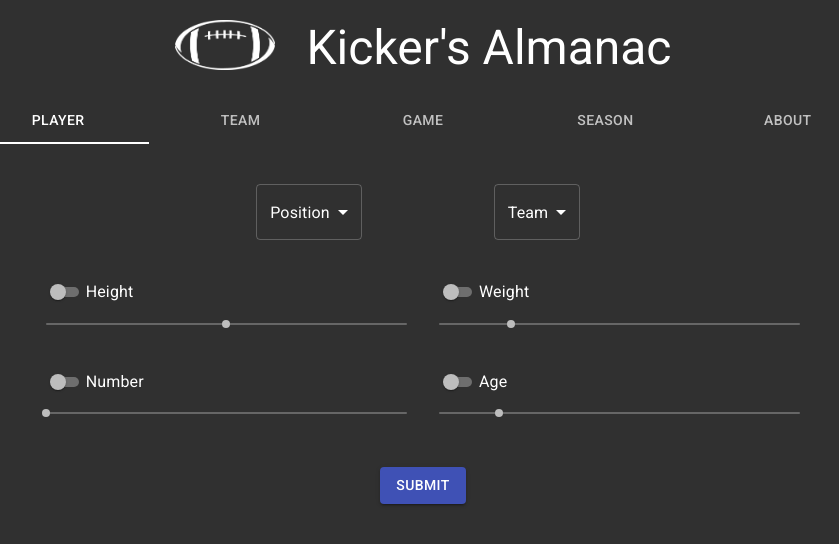
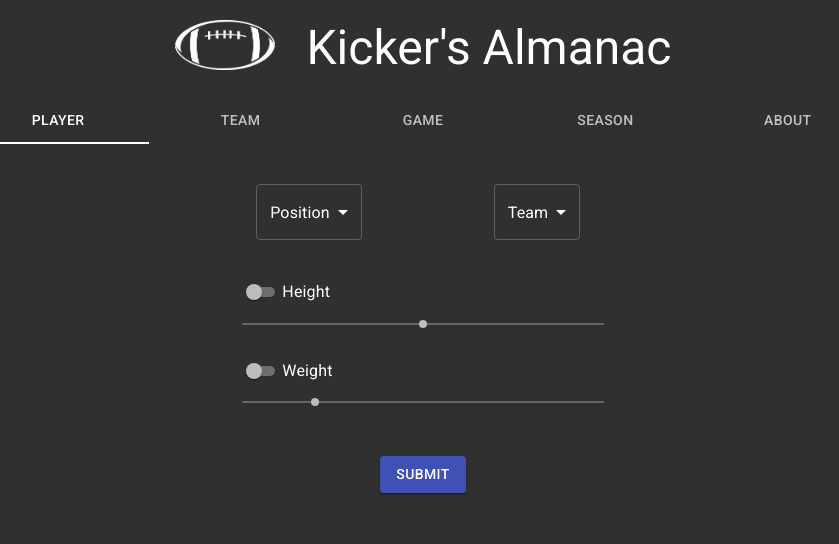
Before and after one commit to nick-johnson333/csce-310-frontend, a React (Create React App) app: page / in a window 1280 px wide. Shown: the top 544 px of the page, without its empty margins (217-1056 px from the left). Built offline with nearby package versions, Linux system fonts and the light colour scheme.

Commit message:
player query works and goes to dialog in raw json

```diff
--- a/src/tabs/Player.js
+++ b/src/tabs/Player.js
@@ -2,45 +2,49 @@ import React from 'react';
 import { useForm, ErrorMessage, Controller } from 'react-hook-form';
 import {
     Select, MenuItem, Slider, Button, Switch,
-    Grid, Typography,
+    Grid, Typography, Dialog, DialogTitle, DialogContent, DialogContentText, DialogActions,
     Table, TableBody, TableCell, TableContainer, TableHead, TableRow, Paper,
   } from "@material-ui/core";
+import ResultDialog from './cmpt/ResultDialog.js';
 
+// TODO: ResultDialog->map content to table(s)
 export default function Player() {
     const { handleSubmit, errors, control } = useForm();
     const onSubmit = _data => {
-      const data = { ..._data, height: height, weight: weight, number: number, age: age };
+      const data = { ..._data, height: displayInches(height), weight: weight };
       if(data.position === "Position") delete data.position;
       if(data.team === "Team") delete data.team;
       if(!enableSliders.height) delete data.height;
       if(!enableSliders.weight) delete data.weight;
-      if(!enableSliders.number) delete data.number;
-      if(!enableSliders.age) delete data.age;
 
-      alert(JSON.stringify(data));
-      //alert(buildRequest(data));
+      fetch( buildURL(data) )
+        .then(response => response.json())
+        .then(players => {
+          setDialogContent(JSON.stringify(players));
+          setShowDialog(true);
+          console.log(players);
+        });
     };
 
     const [height, setHeight] = React.useState(72);
     const changeHeight = (event, newValue) => { setHeight(newValue); };
     const [weight, setWeight] = React.useState(200);
     const changeWeight = (event, newValue) => { setWeight(newValue); };
-    const [number, setNumber] = React.useState(1);
-    const changeNumber = (event, newValue) => { setNumber(newValue); };
-    const [age, setAge] = React.useState(25);
-    const changeAge = (event, newValue) => { setAge(newValue); };
 
     const [enableSliders, setEnableSliders] = React.useState({
-      height: false, weight: false, number: false, age: false
+      height: false, weight: false
     });
     const changeEnableSliders = (newValue, name) => {
       setEnableSliders({...enableSliders, [name]: newValue});
     };
 
-    return (
+    const [showDialog, setShowDialog] = React.useState(false);
+    const [dialogContent, setDialogContent] = React.useState('');
+
+    return (<>
       <form onSubmit={ handleSubmit(onSubmit) }>
 
-          <Grid container justify='center'  style={{ paddingBottom:40 }}>
+          <Grid container justify='center' style={{ paddingBottom:40 }}>
 
             <Grid item xs={3} container justify='center'>
               <Controller
@@ -48,7 +52,7 @@ export default function Player() {
                   <Select variant='outlined' >
                     <MenuItem children="Position" value="Position" />
                     {positions.map(position => (
-                      <MenuItem children={position} value={position} key={position} />
+                      <MenuItem children={position[1]} value={position[0]} key={position[0]} />
                     ))}
                   </Select>
                 }
@@ -72,7 +76,7 @@ export default function Player() {
 
           </Grid>
 
-          <Grid container spacing={4} justify='center' style={{ paddingBottom:40 }}>
+          <Grid container spacing={4} justify='center' style={{ paddingBottom:5 }}>
 
             <Grid item container xs={5}> {/* HEIGHT SLIDER */}
               <Switch
@@ -85,9 +89,12 @@ export default function Player() {
                 step={1} min={48} max={96} track={false}
                 disabled={!enableSliders.height}
                 valueLabelDisplay="auto" aria-labelledby="height"
-                  getAriaValueText={displayInches}
+                valueLabelFormat={(x)=>displayInches(x)}
               />
             </Grid>
+
+          </Grid>
+          <Grid container spacing={4} justify='center' style={{ paddingBottom:40 }}>
 
             <Grid item container xs={5}> {/* WEIGHT SLIDER */}
               <Switch
@@ -97,40 +104,10 @@ export default function Player() {
               <Typography id="weight" gutterBottom children='Weight' />
               <Slider
                 value={weight} onChange={changeWeight}
-                  step={10} min={100} max={600} track={false}
+                step={1} min={150} max={400} track={false}
                 disabled={!enableSliders.weight}
-                  valueLabelDisplay="auto" aria-labelledby="weight"
-                  getAriaValueText={displayInches}
-                />
-            </Grid>
-
-            <Grid item container xs={5}> {/* NUMBER SLIDER */}
-                <Switch
-                  onChange={(event, newValue)=> changeEnableSliders(newValue, "number")}
-                  checked={enableSliders.number} color="primary" size='small'
-                />
-                <Typography id="number" gutterBottom children='Number' />
-                <Slider
-                  value={number} onChange={changeNumber}
-                  step={1} min={1} max={99} track={false}
-                  disabled={!enableSliders.number}
-                  valueLabelDisplay="auto" aria-labelledby="number"
-                  getAriaValueText={displayInches}
-                />
-            </Grid>
-
-            <Grid item container xs={5}> {/* AGE SLIDER */}
-                <Switch
-                  onChange={(event, newValue)=> changeEnableSliders(newValue, "age")}
-                  checked={enableSliders.age} color="primary" size='small'
-                />
-                <Typography id="age" gutterBottom children='Age' />
-                <Slider
-                  value={age} onChange={changeAge}
-                  step={1} min={18} max={60} track={false}
-                  disabled={!enableSliders.age}
-                  valueLabelDisplay="auto" aria-labelledby="age"
-                  getAriaValueText={displayInches}
+                valueLabelDisplay="auto"
+                aria-labelledby="weight"
               />
             </Grid>
 
@@ -141,28 +118,20 @@ export default function Player() {
           </Grid>
 
       </form>
-    )
+      <ResultDialog showDialog={showDialog} setShowDialog={setShowDialog} content={dialogContent} />
+    </>)
 }
 
 // below this line: helper functions & constants
 
 // use if alternate variable name is wanted for SQL
-// const positions = [
-//   ['C', 'Center'], ['OG', 'Offensive Guard'], ['OT', 'Offensive Tackle'],
-//   ['QB', 'Quarterback'],['RB', 'Running Back'],['WR', 'Wide Receiver'],['TE', 'Tight End'],
-//   ['DT', 'Defensive Tackle'],['DE', 'Defensive End'],['MLB', 'Middle Linebacker'],
-//   ['OLB', 'Outside Linebacker'],['CB', 'Cornerback'],['S', 'Safety'],
-//   ['K', 'Kicker'],['P', 'Punter'],['H', 'Holder'],['LS', 'Long snapper'],
-//   ['KR', 'Kick Returner'],['PR', 'Punt Returner'],
-// ]
-
 const positions = [
-  'Center', 'Offensive Guard', 'Offensive Tackle',
-  'Quarterback', 'Running Back', 'Wide Receiver', 'Tight End',
-  'Defensive Tackle','Defensive End', 'Middle Linebacker',
-  'Outside Linebacker', 'Cornerback', 'Safety',
-  'Kicker', 'Punter', 'Holder', 'Long snapper',
-  'Kick Returner', 'Punt Returner',
+  ['C', 'Center'], ['OG', 'Offensive Guard'], ['OT', 'Offensive Tackle'],
+  ['QB', 'Quarterback'],['RB', 'Running Back'],['WR', 'Wide Receiver'],['TE', 'Tight End'],
+  ['DT', 'Defensive Tackle'],['DE', 'Defensive End'],['MLB', 'Middle Linebacker'],
+  ['OLB', 'Outside Linebacker'],['CB', 'Cornerback'],['S', 'Safety'],
+  ['K', 'Kicker'],['P', 'Punter'],['H', 'Holder'],['LS', 'Long snapper'],
+  ['KR', 'Kick Returner'],['PR', 'Punt Returner'],
 ]
 
 const teams = [
@@ -179,52 +148,58 @@ const teams = [
   'New York Jets', 'Pittsburgh Steelers', 'Tennesee Titans',
 ]
 
-function displayInches(inches) {
-  const _ft = inches / 12;
-  const _inch = inches - _ft*12;
-  return `${_ft}'${_inch}"`;
+function displayInches(_inches) {
+  const feet = Math.floor(_inches / 12);
+  const inches = _inches % 12;
+  return `${feet}'${inches}"`;
 }
 
-function buildRequest(data) {
+function buildURL(data) {
+  var URL = 'http://kicker-almanac-backend.herokuapp.com/players?';
+  var propertyCount = 0;
 
-  const position = data.hasOwnProperty('position') ? '?position=' + data.position : '';
-  const team = data.hasOwnProperty('team') ? '?team=' + data.team : '';
+  const props = ['position', 'team', 'height', 'weight'];
 
-  return `http://kicker-almanac-backend.herokuapp.com/players?${position}${team}`;
+  props.forEach( (prop)=>{
+    if (data.hasOwnProperty(prop)) {
+      propertyCount++;
+      if (propertyCount > 1) {
+        URL = URL.concat('&');
+      }
+      URL = URL.concat(`${prop}=${data[prop]}`);
+    }
+  });
+
+  return URL;
 }
 
-
-// fetch('http://kicker-almanac-backend.herokuapp.com/players?position=QB&limit=2')
-//   .then(response => response.json())
-//   .then(data => console.log(data));
-
-          {/* <TableContainer component={Paper}>
-            <Table>
-              <TableHead>
-                <TableRow>
-                  <TableCell>Player</TableCell>
-                  <TableCell>Team</TableCell>
-                  <TableCell>Number</TableCell>
-                  <TableCell>Weight</TableCell>
-                  <TableCell>Height</TableCell>
-                  <TableCell>Age</TableCell>
-                  <TableCell>Birthday</TableCell>
-                  <TableCell>University</TableCell>
-                  <TableCell>Position</TableCell>
-                </TableRow>
-              </TableHead>
-            </Table>
-            <TableBody>
-            <TableRow>
-                  <TableCell>Russel Wilson</TableCell>
-                  <TableCell>Seattle Seahawks</TableCell>
-                  <TableCell>3</TableCell>
-                  <TableCell>218</TableCell>
-                  <TableCell>6'2"</TableCell>
-                  <TableCell>30</TableCell>
-                  <TableCell>&nbsp;</TableCell>
-                  <TableCell>West Virginia</TableCell>
-                  <TableCell>QB</TableCell>
-                </TableRow>
-            </TableBody>
-          </TableContainer> */}
+// <TableContainer component={Paper}>
+//   <Table>
+//     <TableHead>
+//       <TableRow>
+//         <TableCell>Player</TableCell>
+//         <TableCell>Team</TableCell>
+//         <TableCell>Number</TableCell>
+//         <TableCell>Weight</TableCell>
+//         <TableCell>Height</TableCell>
+//         <TableCell>Age</TableCell>
+//         <TableCell>Birthday</TableCell>
+//         <TableCell>University</TableCell>
+//         <TableCell>Position</TableCell>
+//       </TableRow>
+//     </TableHead>
+//   </Table>
+//   <TableBody>
+//   <TableRow>
+//         <TableCell>Russel Wilson</TableCell>
+//         <TableCell>Seattle Seahawks</TableCell>
+//         <TableCell>3</TableCell>
+//         <TableCell>218</TableCell>
+//         <TableCell>6'2"</TableCell>
+//         <TableCell>30</TableCell>
+//         <TableCell>&nbsp;</TableCell>
+//         <TableCell>West Virginia</TableCell>
+//         <TableCell>QB</TableCell>
+//       </TableRow>
+//   </TableBody>
+// </TableContainer>
--- /dev/null
+++ b/src/tabs/cmpt/ResultDialog.js
@@ -0,0 +1,25 @@
+import React from 'react';
+import {
+  Select, MenuItem, Slider, Button, Switch,
+  Grid, Typography, Dialog, DialogTitle, DialogContent, DialogContentText, DialogActions,
+  Table, TableBody, TableCell, TableContainer, TableHead, TableRow, Paper,
+} from "@material-ui/core";
+
+export default function ResultDialog(props) {
+
+  return (
+    <Dialog fullWidth={true} maxWidth='md' open={props.showDialog} aria-labelledby="max-width-dialog-title">
+      <DialogTitle id="max-width-dialog-title">Result</DialogTitle>
+      <DialogContent>
+        <DialogContentText>
+          {props.content}
+        </DialogContentText>
+      </DialogContent>
+      <DialogActions>
+        <Button onClick={() => props.setShowDialog(false)} color="default">
+          Close
+        </Button>
+      </DialogActions>
+    </Dialog>
+  )
+}
```
Lines whose indentation alone changed are shown as unchanged.
